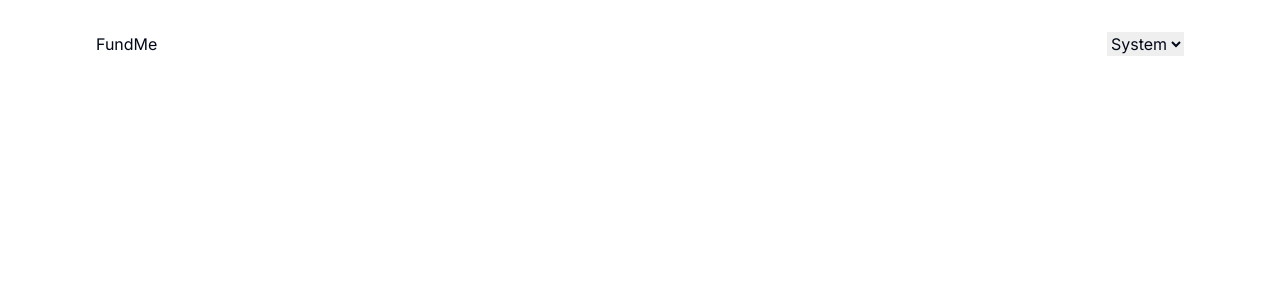
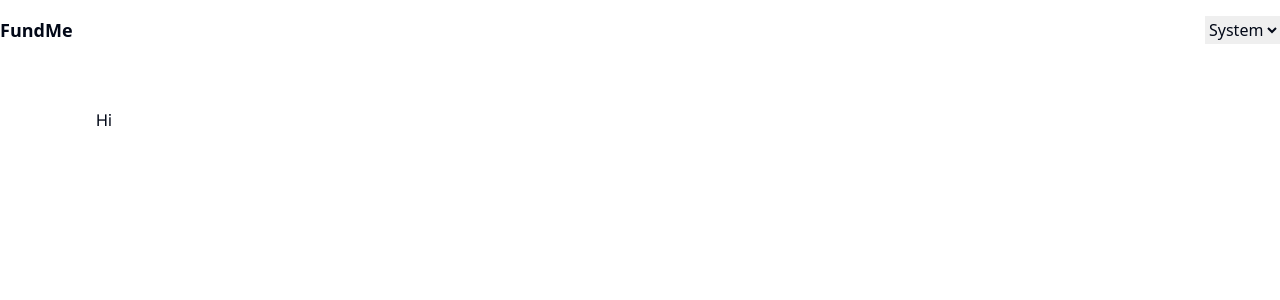
Before and after one commit to sanket-16/blockchain-fundraiser, a Next.js app: page / in a window 1280 px wide. Shown: the top 300 px of the page. Built offline with nearby package versions, Linux system fonts and the light colour scheme.

Commit message:
basic layout

```diff
--- /dev/null
+++ b/src/components/Navbar.tsx
@@ -0,0 +1,12 @@
+import ThemeSwitch from "./theme-switcher";
+
+const Navbar = () => {
+  return (
+    <nav className="flex flex-row justify-between pb-8 pt-4">
+      <h3 className="text-lg font-bold">FundMe</h3>
+      <ThemeSwitch />
+    </nav>
+  );
+};
+
+export default Navbar;
--- a/src/pages/_app.tsx
+++ b/src/pages/_app.tsx
@@ -1,10 +1,12 @@
 import type { AppProps } from "next/app";
 import { ThemeProvider } from "next-themes";
 import "@/styles/globals.css";
+import Navbar from "@/components/Navbar";
 
 export default function App({ Component, pageProps }: AppProps) {
   return (
     <ThemeProvider attribute="class">
+      <Navbar />
       <Component {...pageProps} />
     </ThemeProvider>
   );
--- a/src/pages/_document.tsx
+++ b/src/pages/_document.tsx
@@ -1,13 +1,15 @@
-import { Html, Head, Main, NextScript } from 'next/document'
+import { Html, Head, Main, NextScript } from "next/document";
 
 export default function Document() {
   return (
     <Html lang="en">
       <Head />
-      <body>
-        <Main />
+      <body className="w-full grid place-content-center">
+        <main className="max-w-screen-2xl min-w-[1280px]">
+          <Main />
+        </main>
         <NextScript />
       </body>
     </Html>
-  )
+  );
 }
--- a/src/pages/index.tsx
+++ b/src/pages/index.tsx
@@ -1,7 +1,5 @@
-import Image from "next/image";
+import Navbar from "@/components/Navbar";
 import { Inter } from "next/font/google";
-import { useTheme } from "next-themes";
-import ThemeSwitch from "@/components/theme-switcher";
 
 const inter = Inter({ subsets: ["latin"] });
 
@@ -10,10 +8,7 @@ export default function Home() {
     <main
       className={`flex  min-h-screen flex-col px-24 py-8 ${inter.className} `}
     >
-      <nav className="flex flex-row justify-between">
-        <p>FundMe</p>
-        <ThemeSwitch />
-      </nav>
+      Hi
     </main>
   );
 }
```
Also changed, not shown: 1 other file (tests, documents, lock files or other folders).
